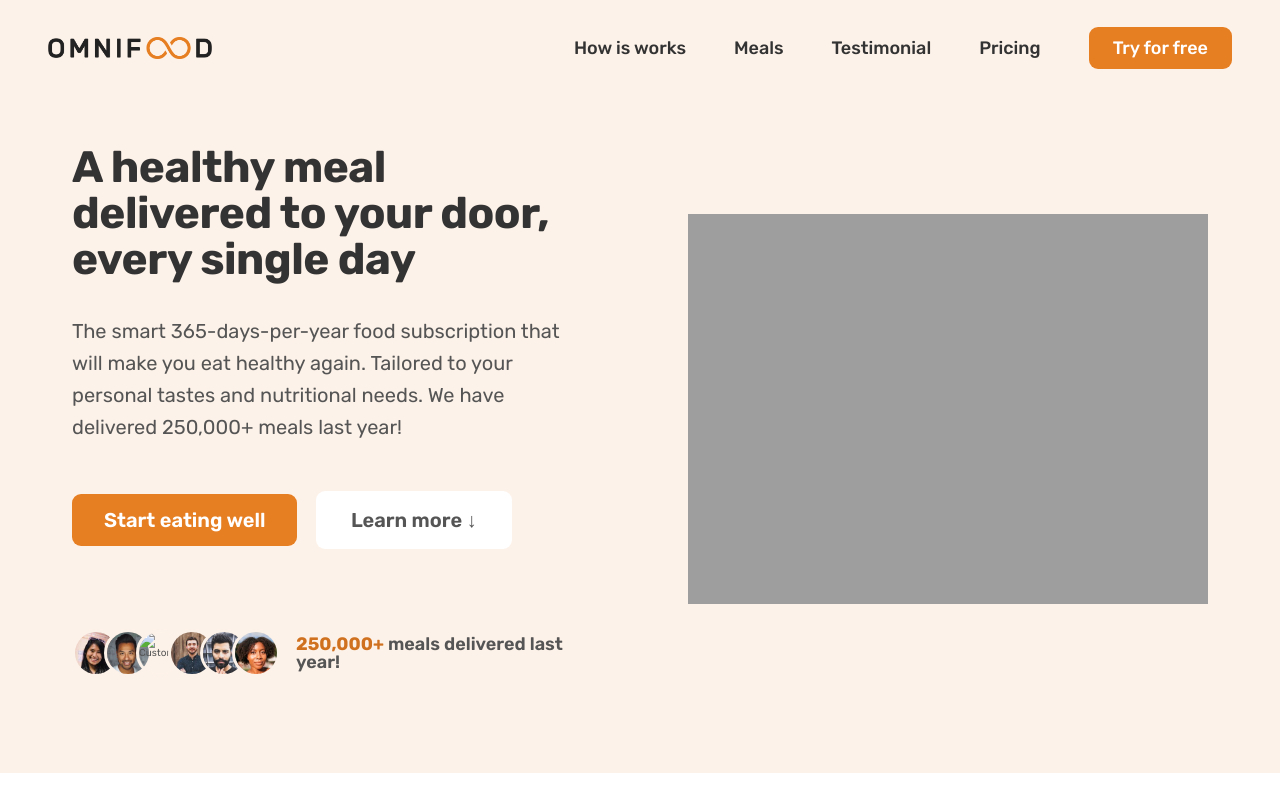
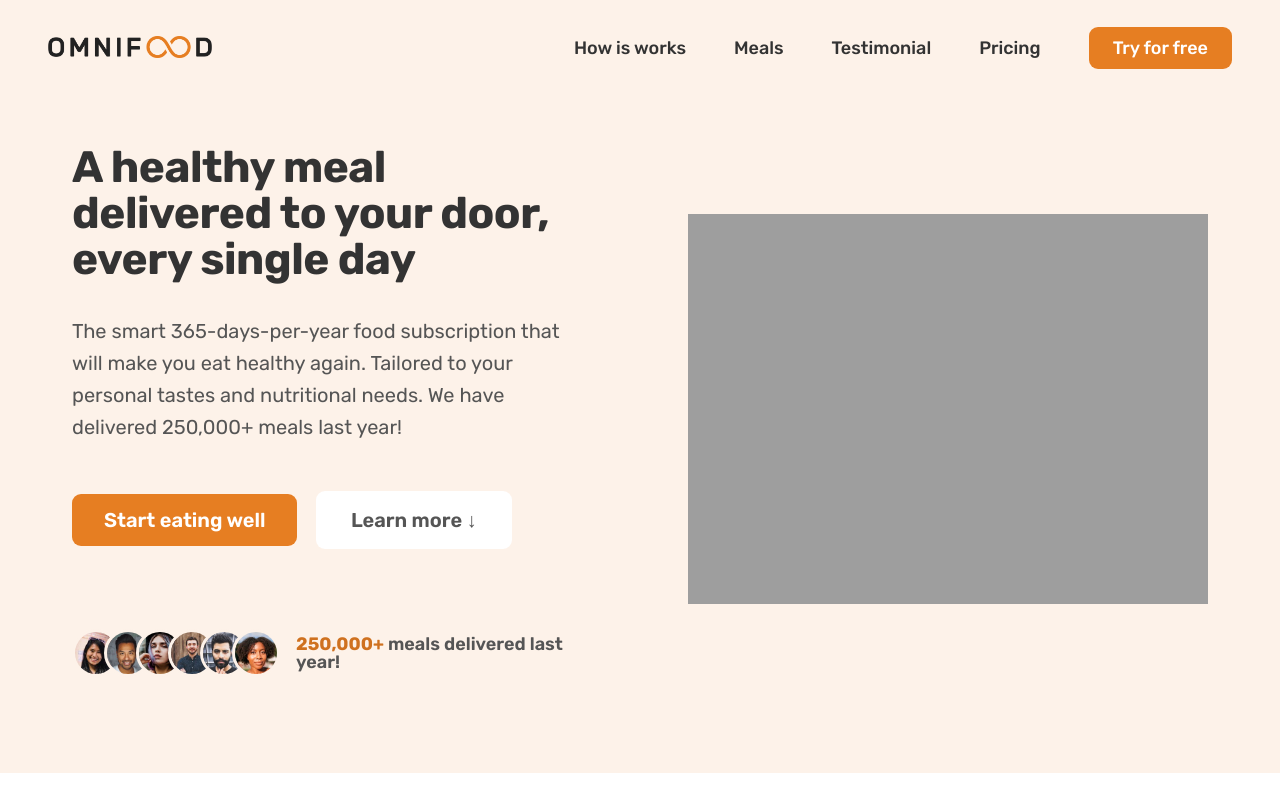
Before and after one commit to Nasjigah/omnifood-modified, a plain HTML site: page index.html in a window 1280 px wide. Shown: the top 800 px of the page. Drawn offline with nearby package versions, Linux system fonts and the light colour scheme; some packages are replaced by stand-ins of ours; the site is published under a folder, as on GitHub Pages, so addresses that start at the root find nothing; a script that the page names is missing.

Commit message:
updated index.html

```diff
--- a/index.html
+++ b/index.html
@@ -36,7 +36,13 @@
   </head>
   <body>
     <header class="header">
-      <img src="resources/img/omnifood-logo.png" alt="Logo" class="logo" />
+      <a href="#">
+        <img
+          class="logo"
+          alt="Omnifood logo"
+          src="resources/img/omnifood-logo.png"
+        />
+      </a>
 
       <nav class="main-nav">
         <ul class="main-nav-list">
@@ -81,7 +87,7 @@
                   alt="Customers"
                 />
                 <img
-                  src="/resources/img/customers/customer-3.jpg"
+                  src="resources/img/customers/customer-3.jpg"
                   alt="Customers"
                 />
                 <img
```
Also changed, not shown: 1 other file.
